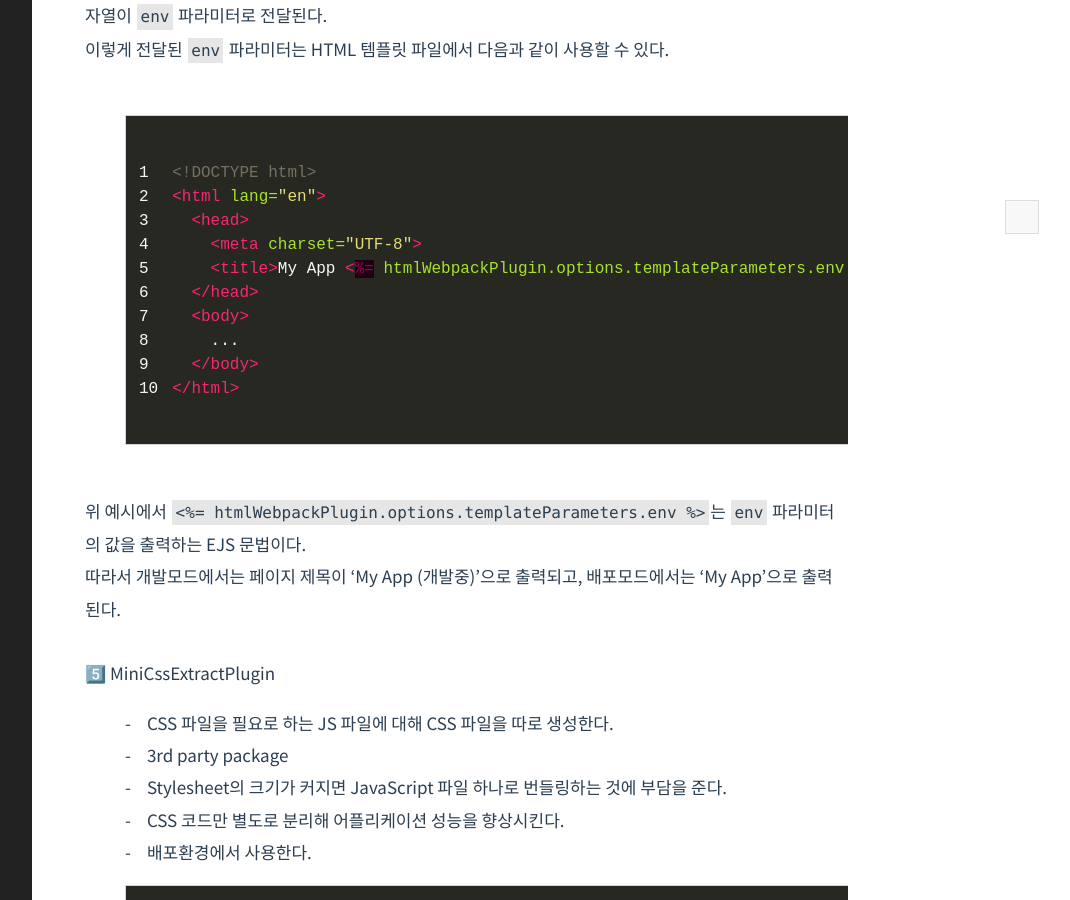
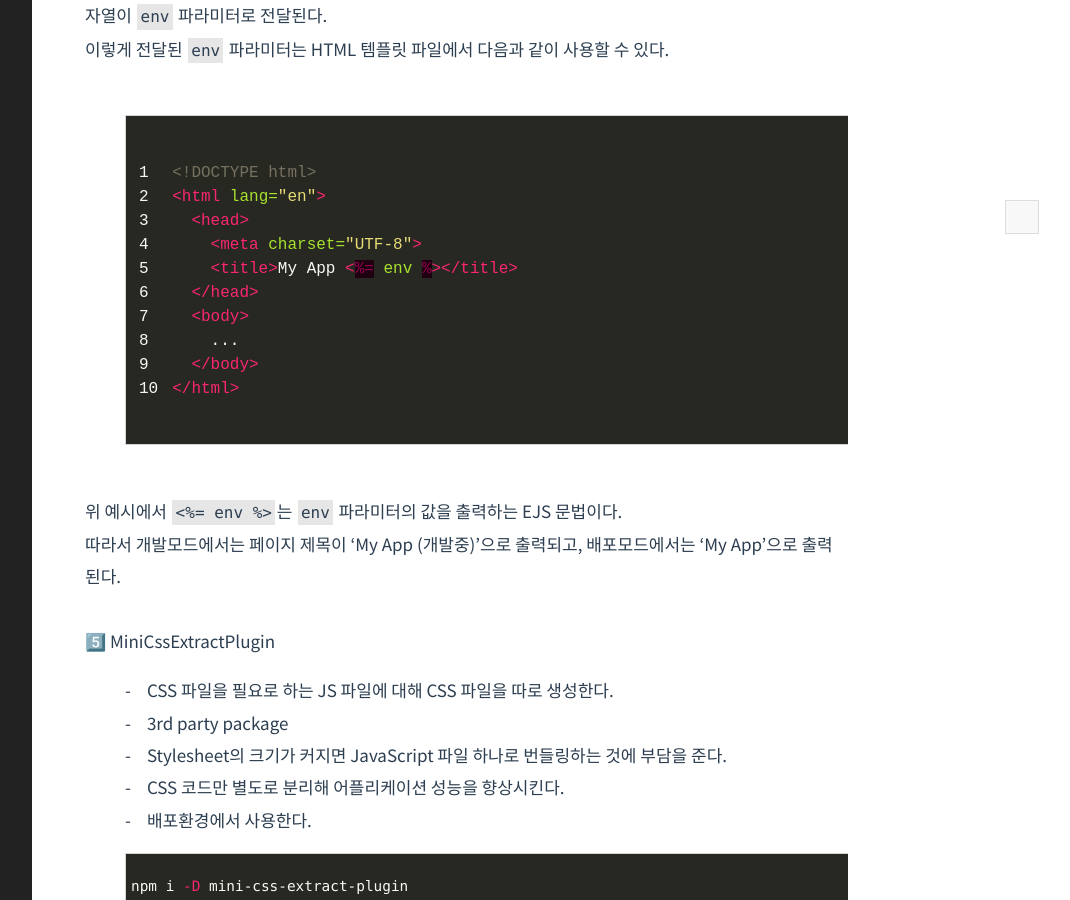
Before and after one commit to hajongon/hajongon.github.io, a Jekyll site: the page built from _posts/2023-03-29-webpack-ts.md, in a window 1280 px wide and 900 px high, scrolled down 3816 px. Shown: the whole window, without its empty margins (188-1258 px from the left). Built offline with Jekyll 4.4.1, drawn with Linux system fonts in a browser that asks for light colours; some of the changed lines change nothing that is shown.

Commit message:
post: webpack ts 수정

```diff
--- a/_posts/2023-03-29-webpack-ts.md
+++ b/_posts/2023-03-29-webpack-ts.md
@@ -137,7 +137,7 @@ plugins: [
 <html lang="en">
   <head>
     <meta charset="UTF-8">
-    <title>My App <%= htmlWebpackPlugin.options.templateParameters.env %></title>
+    <title>My App <%= env %></title>
   </head>
   <body>
     ...
@@ -148,7 +148,7 @@ plugins: [
 
 <br>
 
-위 예시에서 `<%= htmlWebpackPlugin.options.templateParameters.env %>`는 `env` 파라미터의 값을 출력하는 EJS 문법이다.
+위 예시에서 `<%= env %>`는 `env` 파라미터의 값을 출력하는 EJS 문법이다.
 <br>따라서 개발모드에서는 페이지 제목이 'My App (개발중)'으로 출력되고, 배포모드에서는 'My App'으로 출력된다.
 
 
```
